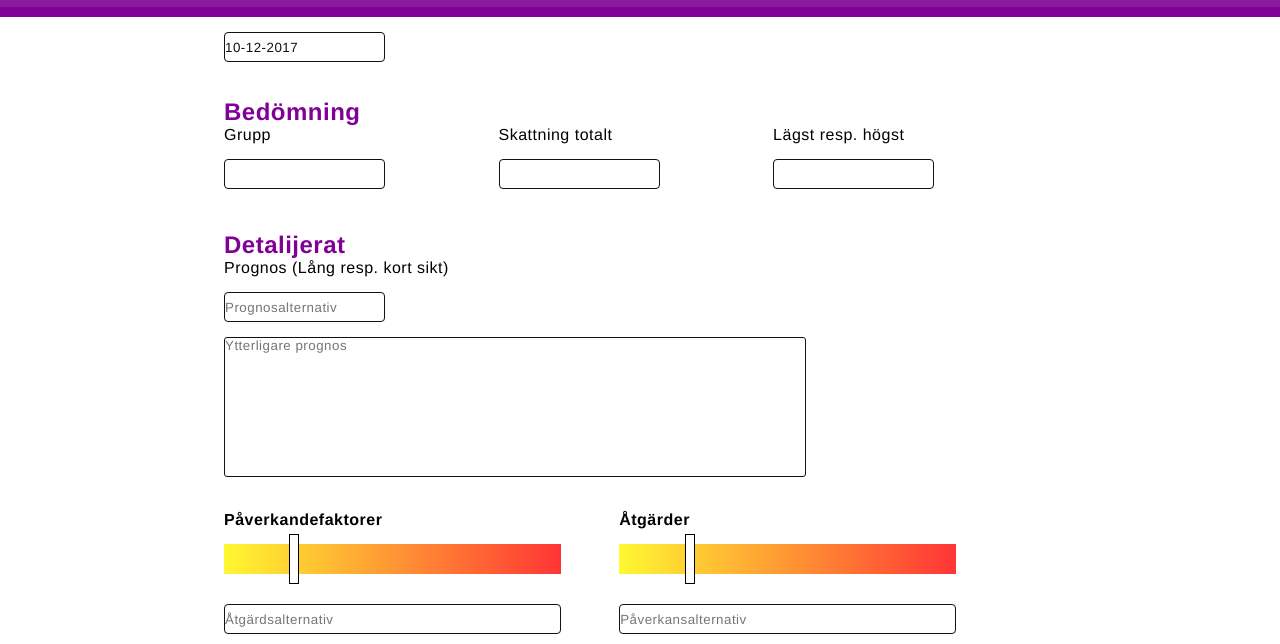
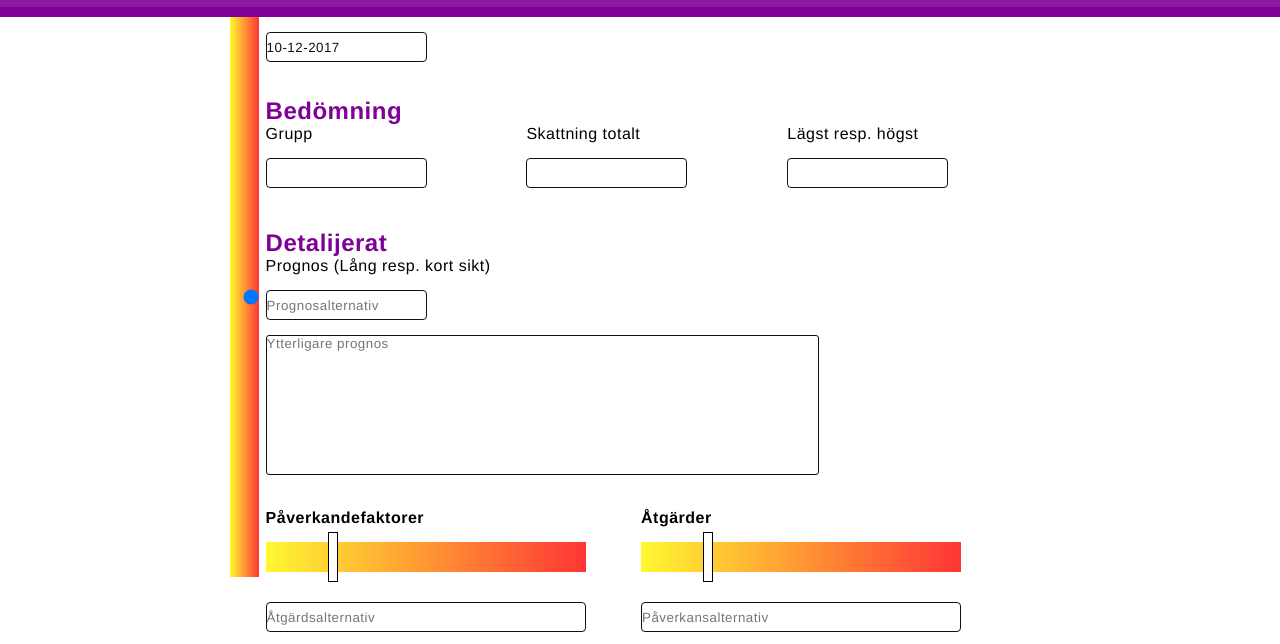
Before and after one commit to Simple-MAX/AA-Polls-1, a plain HTML site: page src/pages/form.html in a window 1280 px wide. Shown: the part 83-727 px from the top of the page. Drawn offline with Linux system fonts and the light colour scheme.

Commit message:
added vertical slider and minor adjustments

```diff
--- a/src/css/main-style.css
+++ b/src/css/main-style.css
@@ -165,6 +165,27 @@
     width: 65%;
     margin: 0 17.5%;
     height: 800px;
+    display: block;
+}
+
+.form-main .form-left-divider {
+    width: 5%;
+    float: left;
+    display: block;
+    height: 70vh;
+}
+
+.form-main .form-left-divider > input{
+    height: 70vh;
+    width: 70%;
+    margin: 0 15%;
+    -webkit-appearance: slider-vertical;
+    writing-mode: bt-lr;
+}
+
+.form-main .form-right-divider {
+    width: 95%;
+    float: right;
     display: block;
 }
 
--- a/src/pages/form.html
+++ b/src/pages/form.html
@@ -26,6 +26,10 @@
         <main>
            <div class="form-main">
                 <div class="form-wrapper">
+                    <div class="form-left-divider">
+                        <input orient="vertical" type="range" id="vertical-input">
+                    </div>
+                    <div class="form-right-divider">
                         <div class="form-date">
                             <input id="form-date">
                         </div>
@@ -73,6 +77,7 @@
                         </div>
                     </div>
                 </div>
+           </div>
 
         </main>
         <footer>
```
Also changed, not shown: src/pages/index.html (line endings or trailing spaces). Lines whose indentation alone changed are shown as unchanged.
